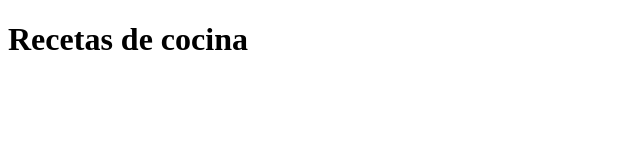
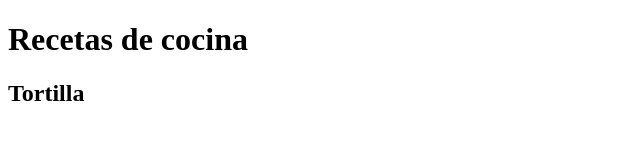
Before and after one commit to alvarogargon/repositorio_html, a plain HTML site: page index.html in a window 1280 px wide. Shown: the whole page, without its empty margins (0-640 px from the left). Drawn offline with Linux system fonts and the light colour scheme.

Commit message:
Añadimos la tortilla

```diff
--- a/index.html
+++ b/index.html
@@ -9,5 +9,8 @@
     <h1>
         Recetas de cocina
     </h1>
+    <h2>
+        Tortilla
+    </h2>
 </body>
 </html>
```
